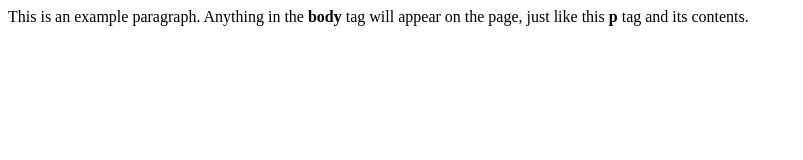
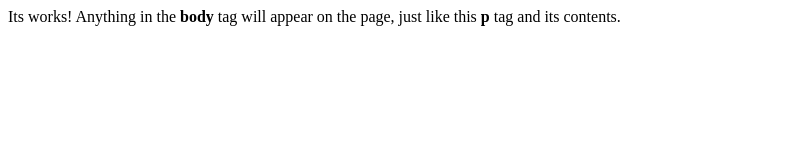
Before and after one commit to pozz1256/Jenkins, a plain HTML site: page index.html in a window 1280 px wide. Shown: the whole page, without its empty margins (0-803 px from the left). Drawn offline with Linux system fonts and the light colour scheme.

Commit message:
Update index.html

```diff
--- a/index.html
+++ b/index.html
@@ -4,6 +4,6 @@
     <title>This is the title of the webpage!</title>
   </head>
   <body>
-    <p>This is an example paragraph. Anything in the <strong>body</strong> tag will appear on the page, just like this <strong>p</strong> tag and its contents.</p>
+    <p>Its works! Anything in the <strong>body</strong> tag will appear on the page, just like this <strong>p</strong> tag and its contents.</p>
   </body>
 </html>
```
